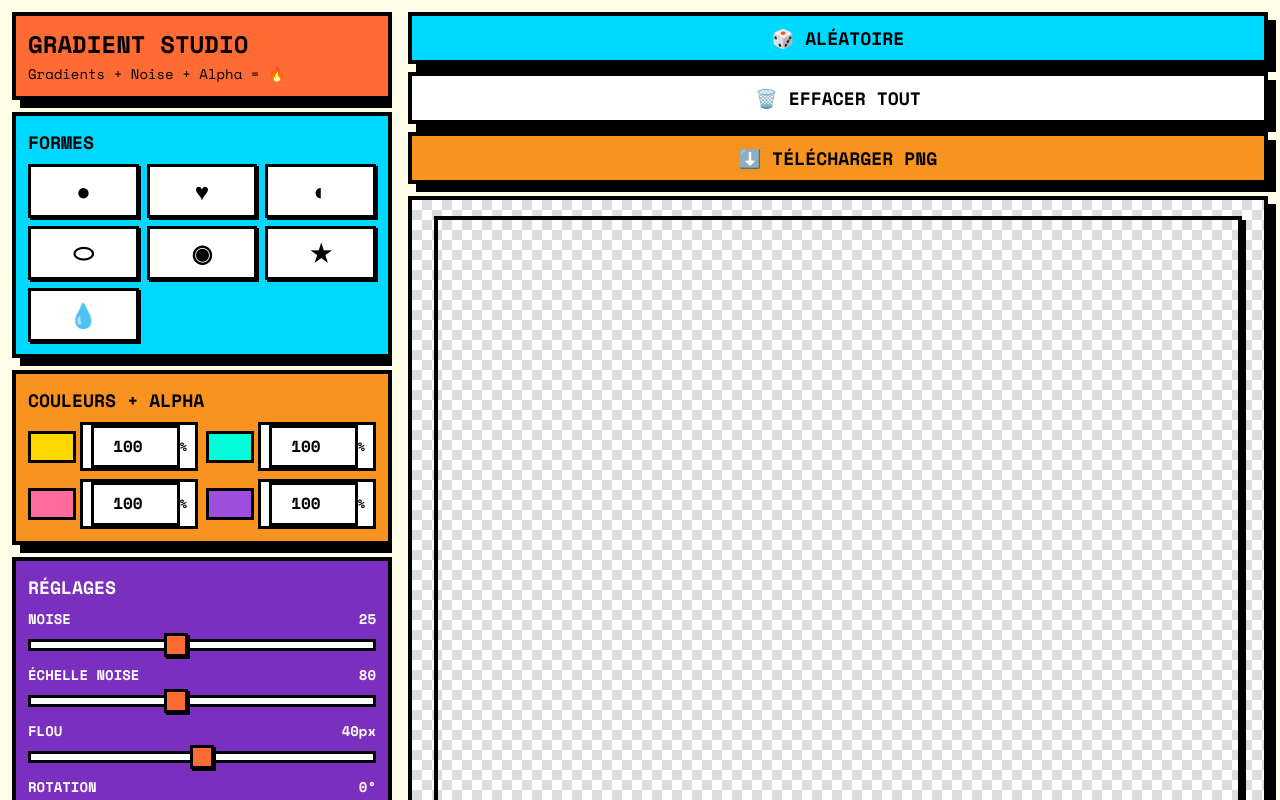
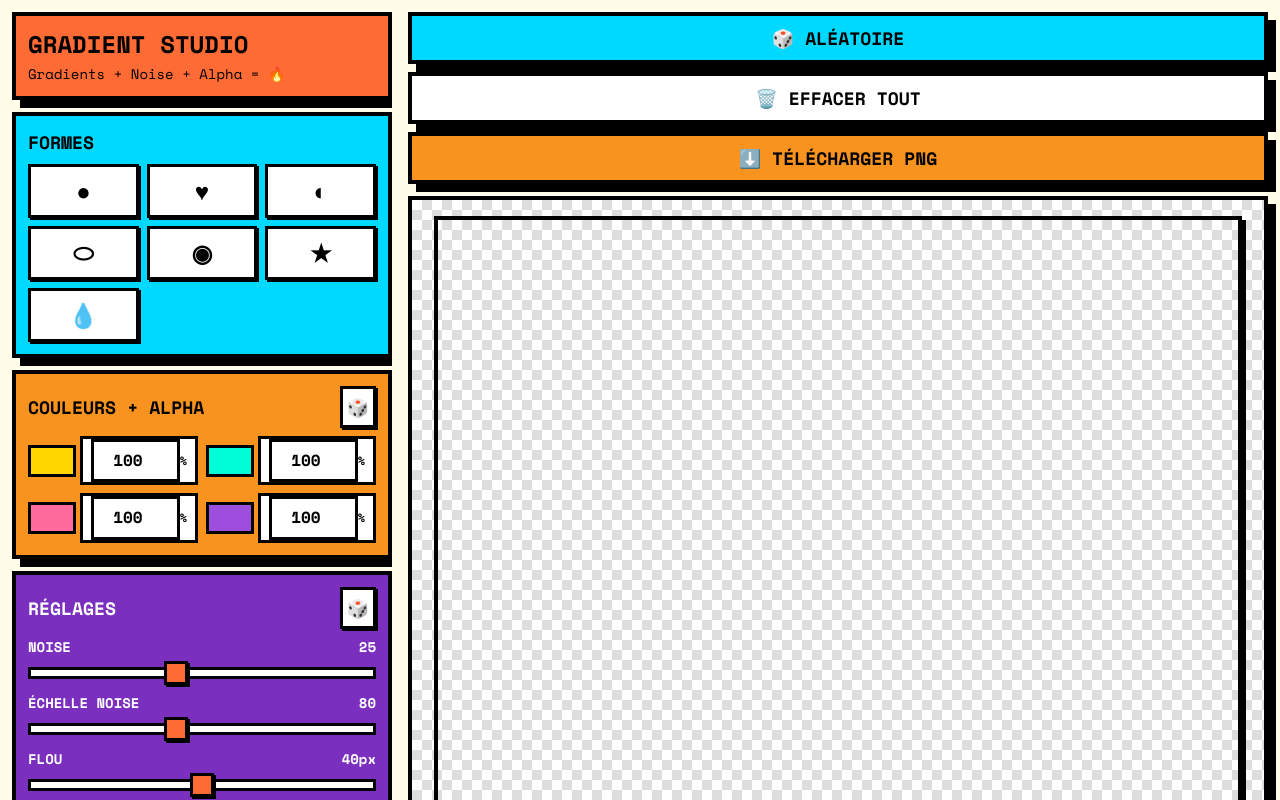
Before and after one commit to Walkberg/gradient-shape, a React (Vite) app in the folder gradient-shape/: page / in a window 1280 px wide. Built offline with nearby package versions, Linux system fonts and the light colour scheme.

Commit message:
feat: add random color and settings buttons in GradientShapeStudio

```diff
--- a/gradient-shape/src/GradientStudio.tsx
+++ b/gradient-shape/src/GradientStudio.tsx
@@ -71,9 +71,44 @@ export function GradientShapeStudio(): JSX.Element {
             </div>
           </div>
           <div className="bg-[#F7931E] brutal-border brutal-shadow p-3">
-            <h2 className="text-lg font-bold mb-2 uppercase text-black">
-              Couleurs + Alpha
-            </h2>
+            <div className="flex justify-between items-center mb-2">
+              <h2 className="text-lg font-bold uppercase text-black">
+                Couleurs + Alpha
+              </h2>
+              <button
+                onClick={() => {
+                  const randomColor = () => {
+                    const hue = Math.floor(Math.random() * 360);
+                    const sat = Math.floor(Math.random() * 50) + 50;
+                    const light = Math.floor(Math.random() * 30) + 40;
+                    const hslToHex = (h: number, s: number, l: number): string => {
+                      l /= 100;
+                      const a = (s * Math.min(l, 1 - l)) / 100;
+                      const f = (n: number): string => {
+                        const k = (n + h / 30) % 12;
+                        const color = l - a * Math.max(Math.min(k - 3, 9 - k, 1), -1);
+                        return Math.round(255 * color)
+                          .toString(16)
+                          .padStart(2, "0");
+                      };
+                      return `#${f(0)}${f(8)}${f(4)}`;
+                    };
+                    return hslToHex(hue, sat, light);
+                  };
+                  setColors([randomColor(), randomColor(), randomColor(), randomColor()]);
+                  setAlphas([
+                    Math.floor(Math.random() * 40) + 60,
+                    Math.floor(Math.random() * 40) + 60,
+                    Math.floor(Math.random() * 40) + 60,
+                    Math.floor(Math.random() * 40) + 60,
+                  ]);
+                }}
+                className="brutal-border-thin brutal-shadow-xs p-1 bg-white hover:bg-[#FFFDE7] text-lg"
+                title="Randomiser couleurs"
+              >
+                🎲
+              </button>
+            </div>
             <div className="grid grid-cols-2 gap-2">
               {colors.map((color, index) => (
                 <div key={index} className="flex items-center gap-1">
@@ -108,7 +143,21 @@ export function GradientShapeStudio(): JSX.Element {
             </div>
           </div>
           <div className="bg-[#7B2FBE] text-white brutal-border brutal-shadow p-3">
-            <h2 className="text-lg font-bold mb-2 uppercase">Réglages</h2>
+            <div className="flex justify-between items-center mb-2">
+              <h2 className="text-lg font-bold uppercase">Réglages</h2>
+              <button
+                onClick={() => {
+                  setNoiseIntensity(Math.floor(Math.random() * 30) + 15);
+                  setNoiseScale(Math.floor(Math.random() * 60) + 60);
+                  setRotation(Math.floor(Math.random() * 360));
+                  setBlur(Math.floor(Math.random() * 30) + 30);
+                }}
+                className="brutal-border-thin brutal-shadow-xs p-1 bg-white hover:bg-[#FFFDE7] text-lg"
+                title="Randomiser réglages"
+              >
+                🎲
+              </button>
+            </div>
 
             <div className="mb-2">
               <label className="block mb-1 font-bold text-sm flex justify-between">
```
